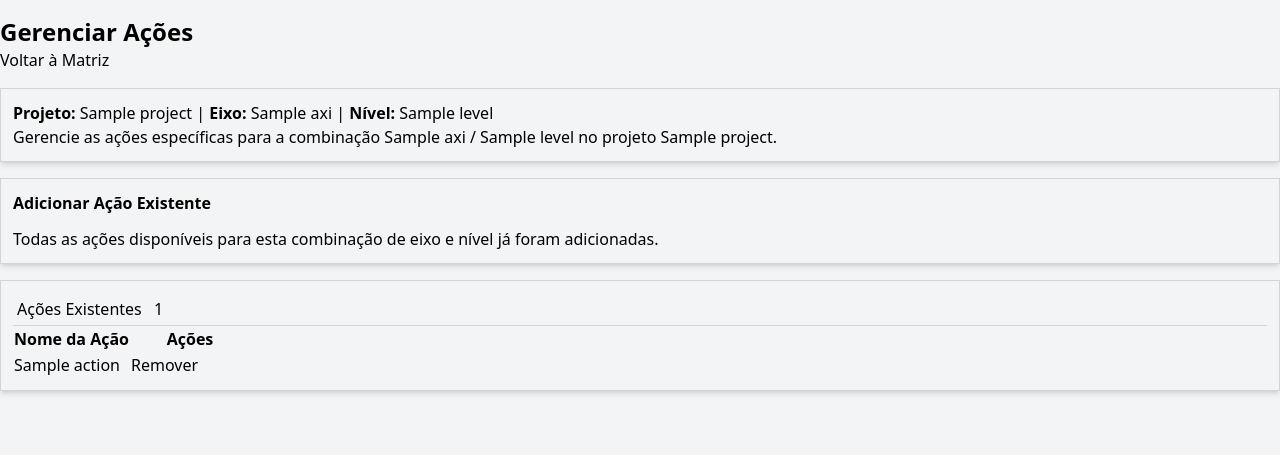
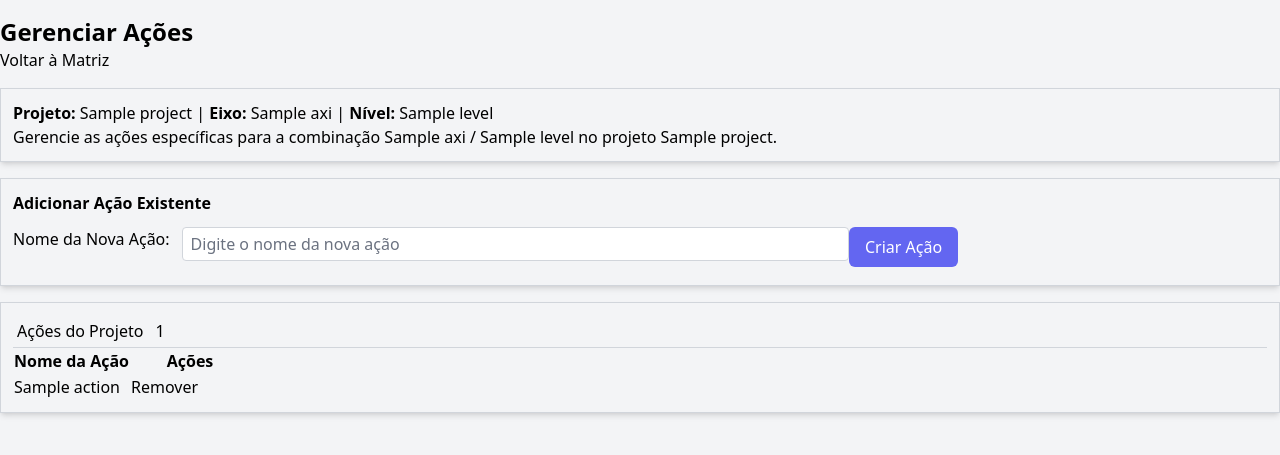
Before and after one commit to FabioCruz20/active_aging_planner, a Django app: page /planning/projects/1/manage-axis-level-actions/1/1/ in a window 1280 px wide. Shown: the part 40-495 px from the top of the page. Run offline with Django 4.2, Linux system fonts and the light colour scheme; tables that the repository leaves empty hold one stand-in row (values such as "Sample post"); some libraries are stand-ins or nearby versions.

Commit message:
fix: avoid deleting action when it is removed from a project

```diff
--- a/planning/templates/projects/manage_axis_level_actions.html
+++ b/planning/templates/projects/manage_axis_level_actions.html
@@ -49,12 +49,25 @@
                                             class="form-control grow border border-gray-300 rounded px-2 py-1"
                                             id="selected_action_name"
                                             name="selected_action_name"
+                                            onchange="toggleCustomInput()"
                                             required>
                                             <option value="">-- Selecione uma ação --</option>
                                             {% for action in available_actions_to_add %}
                                                 <option value="{{ action.name }}">{{ action.name }}</option>
                                             {% endfor %}
+                                            <option value="custom">Criar ação personalizada</option>
                                         </select>
+                                    </div>
+
+                                    <!-- Campo para ação personalizada -->
+                                    <div class="form-group flex gap-x-3 mb-3" id="custom_action_div" style="display: none;">
+                                        <label for="custom_action_name" class="font-medium">Nome da Ação:</label>
+                                        <input
+                                            type="text"
+                                            class="form-control grow border border-gray-300 rounded px-2 py-1"
+                                            id="custom_action_name"
+                                            name="custom_action_name"
+                                            placeholder="Digite o nome da nova ação">
                                     </div>
                                 </div>
                                 <div class="col-md-4 basis-1/3">
@@ -68,10 +81,32 @@
                             </div>
                         </form>
                     {% else %}
-                        <div class="alert alert-info">
-                            <i class="fas fa-info-circle"></i>
-                            Todas as ações disponíveis para esta combinação de eixo e nível já foram adicionadas.
-                        </div>
+                        <form method="post">
+                            {% csrf_token %}
+                            <div class="row flex">
+                                <div class="col-md-8 basis-2/3">
+                                    <div class="form-group flex gap-x-3 mb-3">
+                                        <label for="custom_action_name" class="font-medium">Nome da Nova Ação:</label>
+                                        <input
+                                            type="text"
+                                            class="form-control grow border border-gray-300 rounded px-2 py-1"
+                                            id="custom_action_name"
+                                            name="custom_action_name"
+                                            placeholder="Digite o nome da nova ação"
+                                            required>
+                                        <input type="hidden" name="selected_action_name" value="custom">
+                                    </div>
+                                </div>
+                                <div class="col-md-4 basis-1/3">
+                                    <div class="form-group">
+                                        <button type="submit" name="add_action"
+                                            class="bg-indigo-500 text-white px-4 py-2 rounded-md hover:bg-indigo-600">
+                                            <i class="fas fa-plus"></i> Criar Ação
+                                        </button>
+                                    </div>
+                                </div>
+                            </div>
+                        </form>
                     {% endif %}
                 </div>
             </div>
@@ -80,12 +115,12 @@
             <div class="card border border-gray-300 p-3 shadow-md">
                 <div class="card-header border-b border-gray-300 p-1">
                     <h5 class="mb-0">
-                        <i class="fas fa-list"></i> Ações Existentes
-                        <span class="badge badge-primary ml-2">{{ added_actions.count }}</span>
+                        <i class="fas fa-list"></i> Ações do Projeto
+                        <span class="badge badge-primary ml-2">{{ project_actions|length }}</span>
                     </h5>
                 </div>
                 <div class="card-body">
-                    {% if added_actions %}
+                    {% if project_actions %}
                         <div class="table-responsive">
                             <table class="table table-striped">
                                 <thead>
@@ -95,17 +130,17 @@
                                     </tr>
                                 </thead>
                                 <tbody>
-                                    {% for action in added_actions %}
+                                    {% for project_action in project_actions %}
                                     <tr>
-                                        <td>{{ action.name }}</td>
+                                        <td>{{ project_action.action.name }}</td>
                                         <td>
                                             <form method="post" style="display: inline;">
                                                 {% csrf_token %}
-                                                <input type="hidden" name="action_id" value="{{ action.id }}">
+                                                <input type="hidden" name="project_action_id" value="{{ project_action.id }}">
                                                 <button type="submit"
                                                         name="delete_action"
                                                         class="btn btn-danger btn-sm"
-                                                        onclick="return confirm('Tem certeza que deseja remover esta ação?')">
+                                                        onclick="return confirm('Tem certeza que deseja remover esta ação do projeto?')">
                                                     <i class="fas fa-trash"></i> Remover
                                                 </button>
                                             </form>
@@ -118,7 +153,7 @@
                     {% else %}
                         <div class="alert alert-info">
                             <i class="fas fa-info-circle"></i>
-                            Nenhuma ação foi criada ainda para esta combinação de eixo e nível.
+                            Nenhuma ação foi adicionada ainda a este projeto para esta combinação de eixo e nível.
                             Use o formulário acima para adicionar a primeira ação.
                         </div>
                     {% endif %}
@@ -127,4 +162,21 @@
         </div>
     </div>
 </div>
+
+<script>
+function toggleCustomInput() {
+    const selectElement = document.getElementById('selected_action_name');
+    const customDiv = document.getElementById('custom_action_div');
+    const customInput = document.getElementById('custom_action_name');
+
+    if (selectElement.value === 'custom') {
+        customDiv.style.display = 'block';
+        customInput.required = true;
+    } else {
+        customDiv.style.display = 'none';
+        customInput.required = false;
+        customInput.value = '';
+    }
+}
+</script>
 {% endblock %}
--- a/planning/views/projects_views.py
+++ b/planning/views/projects_views.py
@@ -167,21 +167,24 @@ def manage_axis_level_actions_view(request, project_id, axis_id, level_id):
     axis = get_object_or_404(models.Axis, pk=axis_id)
     level = get_object_or_404(models.Level, pk=level_id)
 
-    # Buscar todas as ações já adicionadas para este eixo e nível
-    added_actions = models.Action.objects.filter(axis=axis, level=level)
+    # Buscar todas as ações já adicionadas para este projeto, eixo e nível
+    project_actions = models.ProjectAction.objects.filter(
+        project=project, axis=axis, level=level
+    ).select_related('action')
+    added_actions = [pa.action for pa in project_actions]
 
     # Buscar ações disponíveis que ainda não foram adicionadas
     # (ações únicas de outros projetos para a mesma combinação eixo/nível)
     all_possible_actions = models.Action.objects.filter(
         axis=axis,
         level=level
-    ).values('name').distinct().order_by('name')
+    ).distinct().order_by('name')
 
-    # Filtrar apenas as ações que ainda não foram adicionadas
-    added_action_names = set(added_actions.values_list('name', flat=True))
+    # Filtrar apenas as ações que ainda não foram adicionadas a este projeto
+    added_action_names = set([action.name for action in added_actions])
     available_actions_to_add = [
         action for action in all_possible_actions
-        if action['name'] not in added_action_names
+        if action.name not in added_action_names
     ]
 
     # Buscar ou criar ProjectLevelAxis para este projeto, eixo e nível
@@ -194,17 +197,24 @@ def manage_axis_level_actions_view(request, project_id, axis_id, level_id):
 
     if request.method == 'POST':
         selected_action_name = request.POST.get('selected_action_name')
-        action_id = request.POST.get('action_id')
+        custom_action_name = request.POST.get('custom_action_name')
+        project_action_id = request.POST.get('project_action_id')
 
-        if 'add_action' in request.POST and selected_action_name:
-            # Verificar se a ação já existe para evitar duplicatas
-            existing_action = models.Action.objects.filter(
-                name=selected_action_name, axis=axis, level=level
-            ).first()
+        if 'add_action' in request.POST:
+            action_name = selected_action_name if selected_action_name != 'custom' else custom_action_name
 
-            if not existing_action:
-                models.Action.objects.create(
-                    name=selected_action_name,
+            if action_name:
+                # Buscar ou criar a ação
+                action, created = models.Action.objects.get_or_create(
+                    name=action_name,
+                    axis=axis,
+                    level=level
+                )
+
+                # Criar o vínculo entre projeto e ação (se não existir)
+                models.ProjectAction.objects.get_or_create(
+                    project=project,
+                    action=action,
                     axis=axis,
                     level=level
                 )
@@ -212,11 +222,11 @@ def manage_axis_level_actions_view(request, project_id, axis_id, level_id):
             return redirect('projects:manage_axis_level_actions',
                           project_id=project_id, axis_id=axis_id, level_id=level_id)
 
-        elif 'delete_action' in request.POST and action_id:
-            # Remover ação
-            action = get_object_or_404(models.Action, pk=action_id)
-            if action.axis == axis and action.level == level:
-                action.delete()
+        elif 'delete_action' in request.POST and project_action_id:
+            # Remover apenas o vínculo entre projeto e ação (não a ação em si)
+            project_action = get_object_or_404(models.ProjectAction, pk=project_action_id)
+            if project_action.project == project and project_action.axis == axis and project_action.level == level:
+                project_action.delete()
             return redirect('projects:manage_axis_level_actions',
                           project_id=project_id, axis_id=axis_id, level_id=level_id)
 
@@ -225,6 +235,7 @@ def manage_axis_level_actions_view(request, project_id, axis_id, level_id):
         'axis': axis,
         'level': level,
         'added_actions': added_actions,
+        'project_actions': project_actions,
         'available_actions_to_add': available_actions_to_add,
         'project_level_axis': project_level_axis,
     }
```
Also changed, not shown: planning/models.py (+18 -0 lines), planning/migrations/0004_projectaction.py (added).
